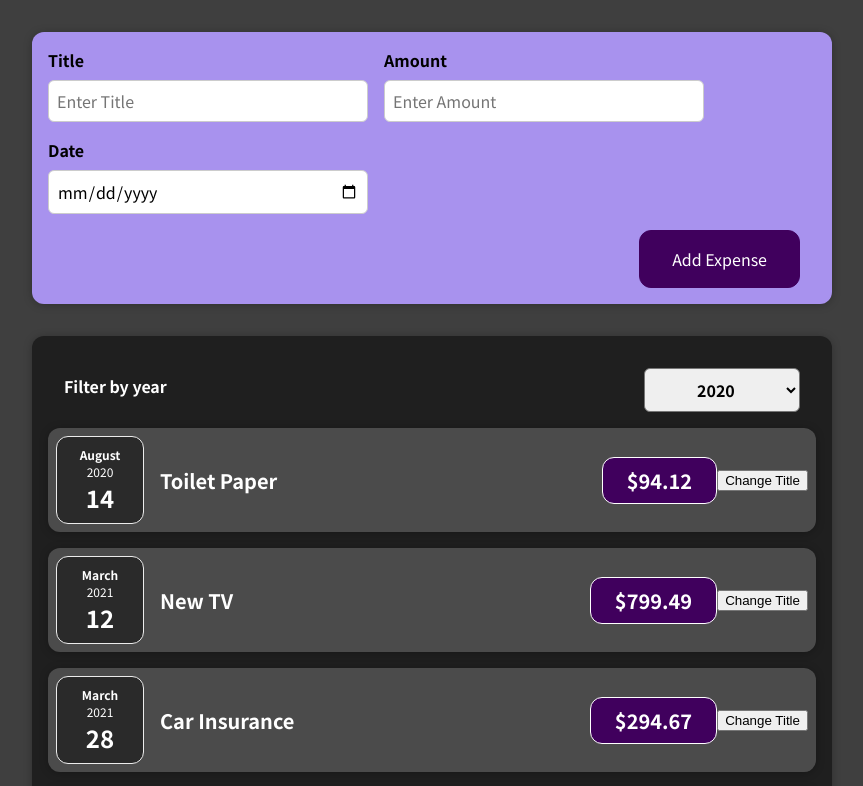
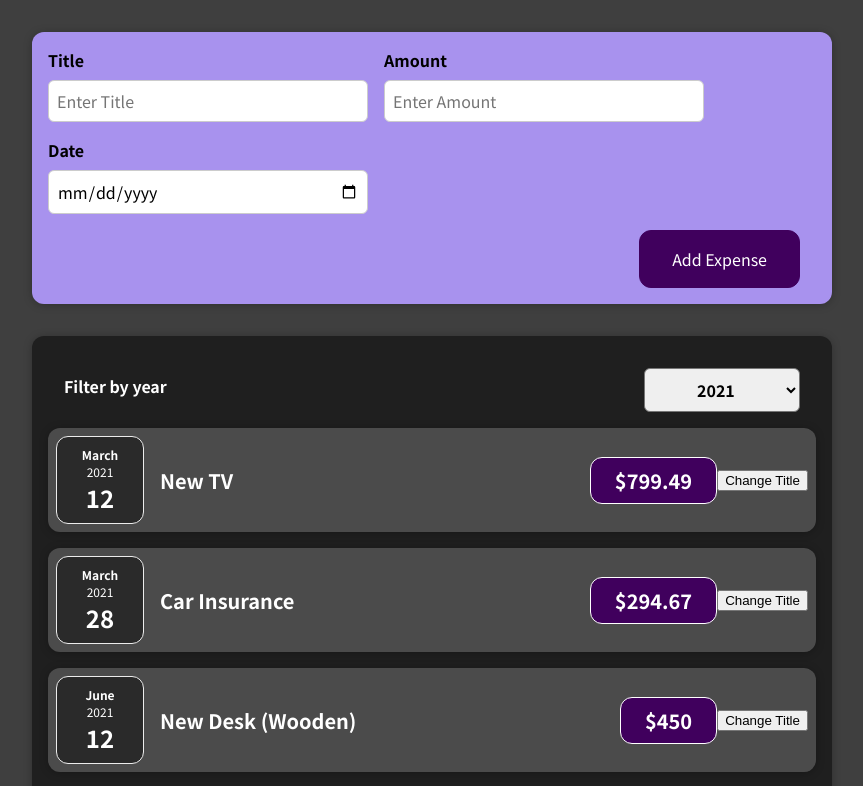
Before and after one commit to waibiaf2/react-complete-guide-ExpenseTracker, a React (Create React App) app: page / in a window 1280 px wide. Shown: the top 786 px of the page, without its empty margins (208-1071 px from the left). Built offline with nearby package versions, Linux system fonts and the light colour scheme.

Commit message:
adds item sorting, filtering

```diff
--- a/src/App.js
+++ b/src/App.js
@@ -14,7 +14,8 @@ const dummyExpenses = [
         id: 'e2',
         title: 'New TV',
         amount: 799.49,
-        date: new Date(2021, 2, 12) },
+        date: new Date(2021, 2, 12)
+    },
     {
         id: 'e3',
         title: 'Car Insurance',
@@ -32,14 +33,14 @@ const App = () => {
     const [expenses, setExpenses] = useState(dummyExpenses);
 
     const addExpenseHandler = (expense) => {
-        setExpenses((prevState) => [...prevState, expense]);
-        console.log(expense);
+        setExpenses(prevExpenses => {
+            return [expense, ...prevExpenses]});
     }
 
     return (
         <div>
             <NewExpense onAddNewExpense = {addExpenseHandler} />
-            <Expenses expenses={expenses}/>
+            <Expenses items={expenses}/>
         </div>
     );
 }
--- a/src/components/Expenses/Expenses.js
+++ b/src/components/Expenses/Expenses.js
@@ -7,22 +7,28 @@ import ExpensesFilter from "./ExpensesFilter";
 
 const Expenses = (props) => {
     //const expenses = props.expenses;
-    const [filteredYear, setFilteredYear] = useState('2020');
+    const [filteredYear, setFilteredYear] = useState('2021');
 
     const filterChangeHandler = selectedYear => {
-        setFilteredYear(selectedYear);
+        setFilteredYear(selectedYear => selectedYear + 1);
     };
+
+    const filteredExpenses = props.items.filter(expense => {
+       return  expense.date.getFullYear().toString() === filteredYear;
+    });
 
     return (
         <Card className="expenses">
             <ExpensesFilter selected={filteredYear} onChangeFilter={filterChangeHandler} />
-            { props.expenses.map((expense) => (
-                <ExpenseItem
-                    expenseTitle={expense.title}
-                    expenseAmount={expense.amount}
-                    expenseDate={expense.date}
-                />
-            ))}
+            {
+               filteredExpenses.map((expense, id) => (
+                    <ExpenseItem
+                        key={expense.id}
+                        expenseTitle={expense.title}
+                        expenseAmount={expense.amount}
+                        expenseDate={expense.date} />)
+                )
+            }
         </Card>
     );
 }
--- a/src/components/NewExpense/NewExpense.js
+++ b/src/components/NewExpense/NewExpense.js
@@ -7,7 +7,7 @@ const NewExpense = (props) => {
     const saveExpenseDataHandler = (enteredExpenseData) => {
         const expenseData = {
             ...enteredExpenseData,
-            id: Math.random(),
+            id: Math.random()
         }
         console.log(expenseData);
         props.onAddNewExpense(expenseData);
```
Also changed, not shown: 1 other file (tests, documents, lock files or other folders).
